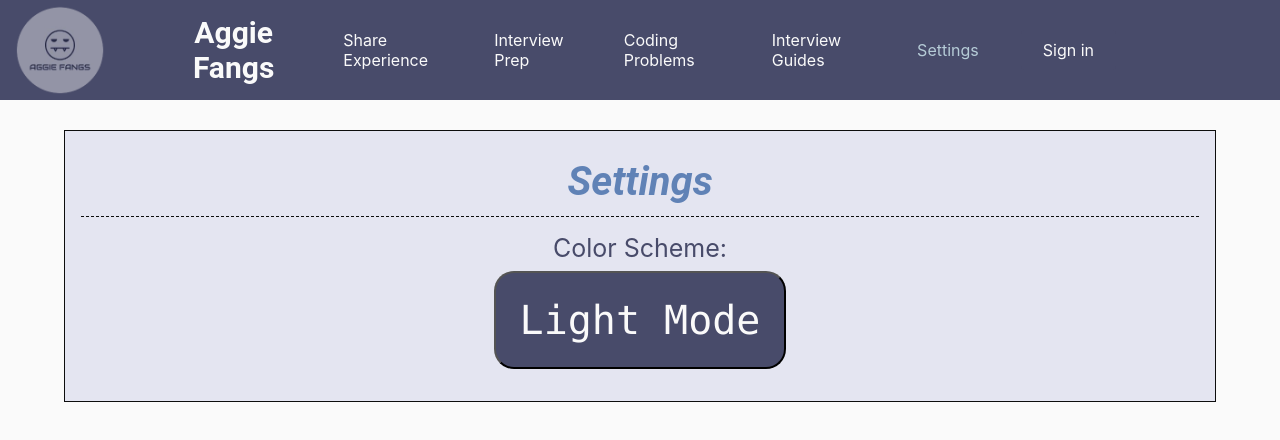
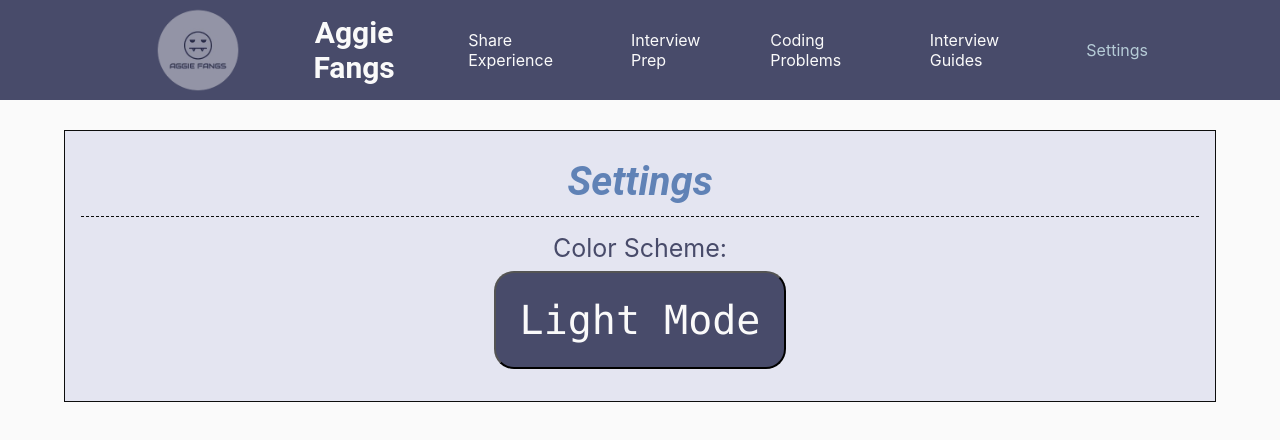
Before and after one commit to nadxhielijuarez/copy_aggie_fangs, a React (Create React App) app in the folder aggie-fangs/: page /settings in a window 1280 px wide. Shown: the top 440 px of the page. Built offline with nearby package versions, Linux system fonts and the light colour scheme.

Commit message:
styling changes to nav bar

```diff
--- a/aggie-fangs/src/App.css
+++ b/aggie-fangs/src/App.css
@@ -632,3 +632,8 @@ input[type="radio"]:focus {
 .down {
   text-align: right;
 }
+
+/* ----- Nav Bar Styling ---- */
+.nav-title {
+  margin-left: 2rem;
+}
--- a/aggie-fangs/src/components/Navbar/index.js
+++ b/aggie-fangs/src/components/Navbar/index.js
@@ -6,11 +6,11 @@ const Navbar = () => {
     <>
     <Nav>
         <NavLink exact to="/">
+            <img src={logo} alt="logo" height="100%"/>
             <h1 class="nav-title">Aggie Fangs</h1>
         </NavLink>
         <Bars />
         <NavMenu>
-            <img class="logo-img" src={logo} alt="logo"/>
             <NavLink to="/feedbackform" activeStyle>
                 <div class = "nav-link">Share Experience</div>
             </NavLink>
@@ -27,9 +27,6 @@ const Navbar = () => {
                 <div class = "nav-link">Settings</div>
             </NavLink>
         </NavMenu>
-        <NavBtn>
-            <NavBtnLink to="/signin">Sign in</NavBtnLink>
-        </NavBtn>
     </Nav>
     </>
   )
```
